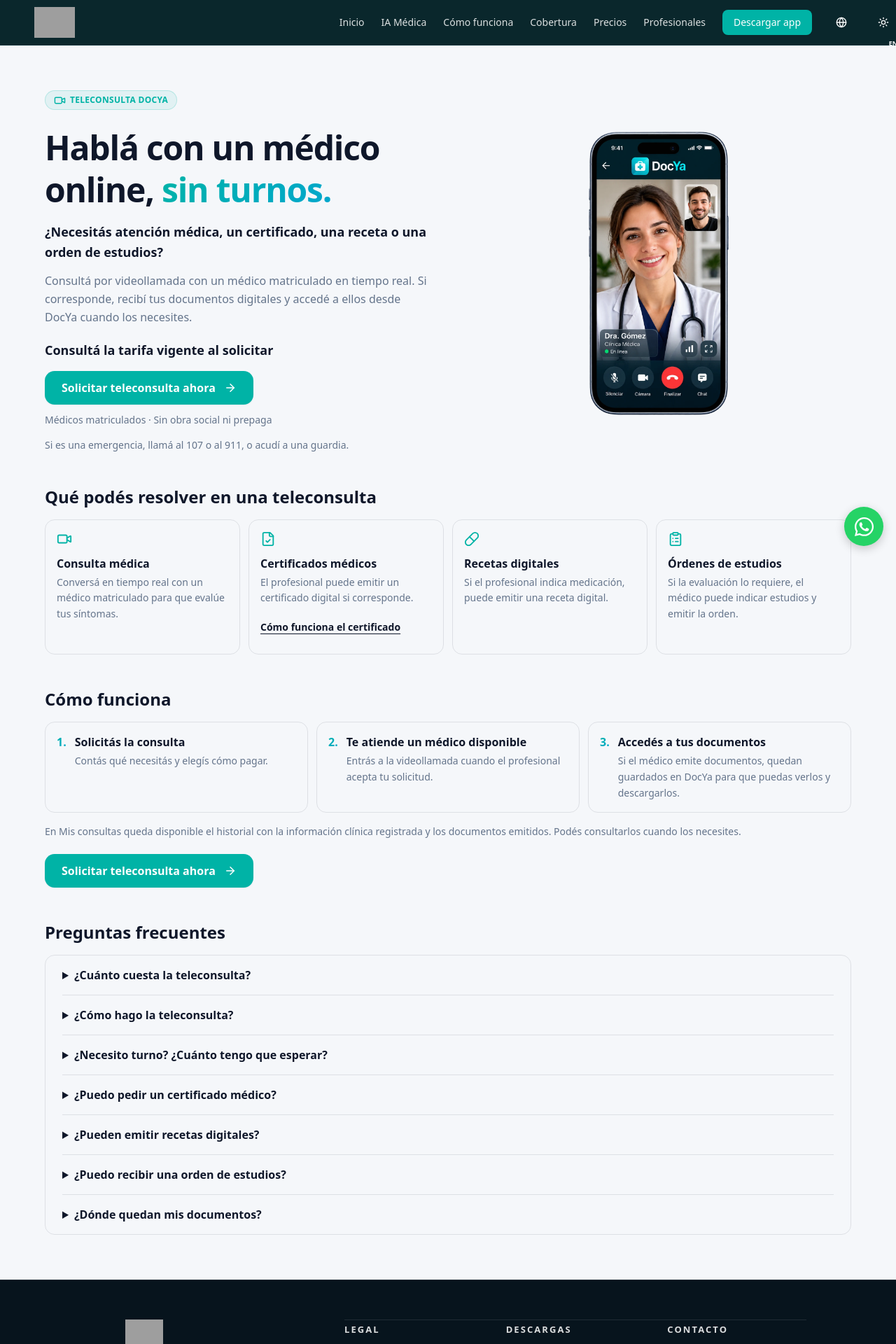
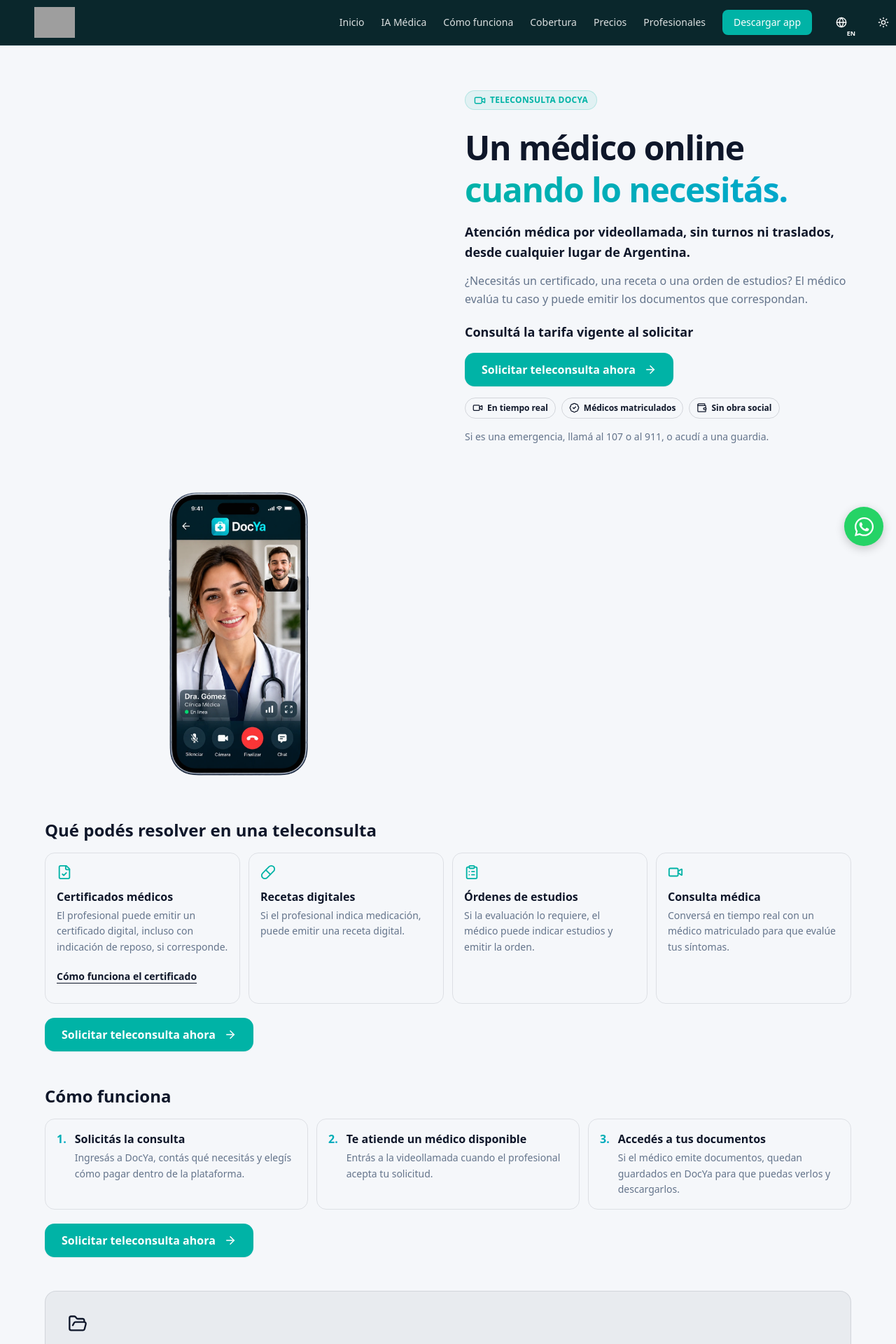
Before and after one commit to facu1391/DocYA, a Next.js app: page /teleconsulta-ads in a window 1280 px wide. Shown: the top 1920 px of the page at 70% size. Built offline with nearby package versions, Linux system fonts and the light colour scheme; no server answers; grey boxes are pictures that could not be loaded.

Commit message:
feat: rediseñar landing de teleconsulta para campañas

```diff
--- a/src/app/teleconsulta-ads/TeleconsultaAds.tsx
+++ b/src/app/teleconsulta-ads/TeleconsultaAds.tsx
@@ -3,21 +3,21 @@
 import Image from "next/image";
 import Link from "next/link";
 import { useEffect, useRef, useState } from "react";
-import { ArrowRight, ClipboardList, FileCheck, Pill, Video } from "lucide-react";
+import { ArrowRight, BadgeCheck, ClipboardList, FileCheck, FolderOpen, Pill, Video, Wallet } from "lucide-react";
 import WhatsAppSupportButton from "@/components/fab/WhatsAppSupportButton";
 import { saveLandingJourney, sendLandingEvent } from "@/lib/marketing/adsLanding";
 
 const benefits = [
-  { icon: Video, title: "Consulta médica", description: "Conversá en tiempo real con un médico matriculado para que evalúe tus síntomas." },
-  { icon: FileCheck, title: "Certificados médicos", description: "El profesional puede emitir un certificado digital si corresponde.", href: "/certificado-medico-online" },
+  { icon: FileCheck, title: "Certificados médicos", description: "El profesional puede emitir un certificado digital, incluso con indicación de reposo, si corresponde.", href: "/certificado-medico-online" },
   { icon: Pill, title: "Recetas digitales", description: "Si el profesional indica medicación, puede emitir una receta digital." },
   { icon: ClipboardList, title: "Órdenes de estudios", description: "Si la evaluación lo requiere, el médico puede indicar estudios y emitir la orden." },
+  { icon: Video, title: "Consulta médica", description: "Conversá en tiempo real con un médico matriculado para que evalúe tus síntomas." },
 ];
 
 const steps = [
   {
     title: "Solicitás la consulta",
-    description: "Contás qué necesitás y elegís cómo pagar.",
+    description: "Ingresás a DocYa, contás qué necesitás y elegís cómo pagar dentro de la plataforma.",
   },
   {
     title: "Te atiende un médico disponible",
@@ -41,6 +41,8 @@ const questions = [
 export default function TeleconsultaAds() {
   const visit = useRef<{ id: string; sent: Promise<boolean> } | null>(null);
   const clickRecorded = useRef(false);
+  const heroAction = useRef<HTMLDivElement>(null);
+  const [showDock, setShowDock] = useState(false);
   const [price, setPrice] = useState<number | null>(null);
 
   function getVisit() {
@@ -61,6 +63,15 @@ export default function TeleconsultaAds() {
       .then(data => { const amount = Number(data?.monto); if (Number.isFinite(amount) && amount > 0) setPrice(amount); })
       .catch(() => {});
     return () => controller.abort();
+  }, []);
+
+  useEffect(() => {
+    if (!heroAction.current || typeof IntersectionObserver === "undefined") return;
+    const observer = new IntersectionObserver(([entry]) => {
+      setShowDock(!entry.isIntersecting && entry.boundingClientRect.bottom <= 0);
+    });
+    observer.observe(heroAction.current);
+    return () => observer.disconnect();
   }, []);
 
   function recordClick() {
@@ -86,15 +97,21 @@ export default function TeleconsultaAds() {
     </Link>
   );
 
-  return <div className="mx-auto grid w-full max-w-[1200px] items-center gap-8 px-6 py-10 md:grid-cols-2 md:gap-12 md:py-16">
+  return <div className="mx-auto grid w-full max-w-[1200px] items-center gap-8 px-5 pb-32 pt-8 sm:px-6 md:grid-cols-2 md:gap-12 md:py-16">
     <div className="order-1">
       <p className="badge-trusted mb-6 w-fit"><Video size={17} aria-hidden="true" /> Teleconsulta DocYa</p>
-      <h1 className="mb-4 text-4xl font-bold leading-tight tracking-tight md:text-5xl">Hablá con un médico online, <span className="highlight-text">sin turnos.</span></h1>
-      <p className="mb-3 text-lg font-semibold leading-relaxed">¿Necesitás atención médica, un certificado, una receta o una orden de estudios?</p>
-      <p className="mb-5 leading-relaxed text-text-muted">Consultá por videollamada con un médico matriculado en tiempo real. Si corresponde, recibí tus documentos digitales y accedé a ellos desde DocYa cuando los necesites.</p>
+      <h1 className="mb-4 text-4xl font-bold leading-tight tracking-tight md:text-5xl">Un médico online <span className="highlight-text">cuando lo necesitás.</span></h1>
+      <p className="mb-3 text-lg font-semibold leading-relaxed">Atención médica por videollamada, sin turnos ni traslados, desde cualquier lugar de Argentina.</p>
+      <p className="mb-5 leading-relaxed text-text-muted">¿Necesitás un certificado, una receta o una orden de estudios? El médico evalúa tu caso y puede emitir los documentos que correspondan.</p>
       <p className="mb-4 min-h-7 text-lg font-semibold" aria-live="polite">{formattedPrice ? `${formattedPrice} por teleconsulta` : "Consultá la tarifa vigente al solicitar"}</p>
-      {requestButton}
-      <p className="mt-3 text-sm text-text-muted">Médicos matriculados · Sin obra social ni prepaga</p>
+      <div ref={heroAction}>{requestButton}</div>
+      <ul className="mt-4 flex flex-wrap gap-2 text-xs font-semibold">
+        {([[Video, "En tiempo real"], [BadgeCheck, "Médicos matriculados"], [Wallet, "Sin obra social"]] as const).map(([BadgeIcon, label]) => {
+          return <li key={label} className="inline-flex items-center gap-1.5 rounded-full border border-current/15 px-2.5 py-1.5">
+            <BadgeIcon size={15} aria-hidden="true" />{label}
+          </li>;
+        })}
+      </ul>
       <p className="mt-4 text-sm text-text-muted">Si es una emergencia, llamá al 107 o al 911, o acudí a una guardia.</p>
     </div>
     <Image src="/how/teleconsulta.webp" alt="Videollamada médica en DocYa" width={580} height={580} sizes="(min-width: 1200px) 550px, (min-width: 768px) 50vw, 85vw" className="order-4 mx-auto h-auto max-h-[440px] w-full object-contain md:order-2" />
@@ -110,6 +127,7 @@ export default function TeleconsultaAds() {
           </li>
         ))}
       </ul>
+      <div className="mt-5">{requestButton}</div>
     </section>
     <section className="order-3 md:order-4 md:col-span-2" aria-labelledby="ads-como-funciona">
       <h2 id="ads-como-funciona" className="mb-4 text-2xl font-semibold">Cómo funciona</h2>
@@ -124,15 +142,22 @@ export default function TeleconsultaAds() {
           </li>
         ))}
       </ol>
-      <p className="mt-4 text-sm leading-relaxed text-text-muted">En Mis consultas queda disponible el historial con la información clínica registrada y los documentos emitidos. Podés consultarlos cuando los necesites.</p>
       <div className="mt-5">{requestButton}</div>
     </section>
-    <section className="order-5 md:col-span-2" aria-labelledby="ads-preguntas">
+    <section className="order-5 rounded-2xl border border-current/10 bg-current/5 p-5 sm:p-8 md:col-span-2" aria-labelledby="ads-documentos">
+      <FolderOpen size={28} className="highlight-text mb-3" aria-hidden="true" />
+      <h2 id="ads-documentos" className="mb-2 text-2xl font-semibold">Tus documentos médicos, siempre a mano</h2>
+      <p className="max-w-2xl leading-relaxed text-text-muted">En Mis consultas queda disponible el historial con la información clínica registrada. Desde tu cuenta podés consultar y descargar los certificados, recetas y órdenes que el profesional haya emitido.</p>
+    </section>
+    <section className="order-6 md:col-span-2" aria-labelledby="ads-preguntas">
       <h2 id="ads-preguntas" className="mb-4 text-2xl font-semibold">Preguntas frecuentes</h2>
       <div className="divide-y divide-current/10 rounded-xl border border-current/10 px-4 sm:px-6">
         {[
           { question: "¿Cuánto cuesta la teleconsulta?", answer: formattedPrice ? `La tarifa vigente es de ${formattedPrice}. Podés revisar el importe antes de pagar.` : "Vas a ver la tarifa vigente en el flujo de solicitud antes de pagar." },
           ...questions,
+          { question: "¿Necesito obra social o prepaga?", answer: "No. Podés solicitar una teleconsulta particular sin obra social ni prepaga." },
+          { question: "¿Puedo consultar desde cualquier provincia?", answer: "Sí, podés solicitar atención por videollamada desde cualquier lugar de Argentina, según disponibilidad." },
+          { question: "¿Qué pasa si no hay un médico disponible?", answer: "DocYa te muestra el estado de la búsqueda. Si nadie acepta, podés volver a intentar o contactar a soporte si tenés dudas sobre tu solicitud." },
         ].map(({ question, answer }) => (
           <details key={question} className="py-3">
             <summary className="cursor-pointer py-1 font-semibold">{question}</summary>
@@ -141,6 +166,18 @@ export default function TeleconsultaAds() {
         ))}
       </div>
     </section>
-    <WhatsAppSupportButton adsLanding />
+    <section className="order-7 rounded-2xl border border-current/10 p-5 sm:p-8 md:col-span-2" aria-labelledby="ads-solicitar">
+      <h2 id="ads-solicitar" className="mb-2 text-2xl font-semibold">Solicitá atención cuando la necesites</h2>
+      <p className="mb-5 text-text-muted">DocYa busca un médico disponible en el momento. La atención es por videollamada.</p>
+      {requestButton}
+    </section>
+    {showDock && <div className="fixed inset-x-0 bottom-0 z-40 border-t border-current/15 bg-background px-4 pt-2 pb-[max(0.5rem,env(safe-area-inset-bottom))] md:hidden">
+      <Link href="/pedir" onClick={recordClick} className="btn-primary flex min-h-12 w-full items-center justify-center gap-2 rounded-xl px-3 font-semibold">
+        Solicitar teleconsulta <ArrowRight size={17} aria-hidden="true" />
+      </Link>
+    </div>}
+    <div className={showDock ? "max-md:[&>a]:bottom-[calc(4.5rem+env(safe-area-inset-bottom))]!" : undefined}>
+      <WhatsAppSupportButton adsLanding />
+    </div>
   </div>;
 }
--- a/src/components/layouts/Navbar.tsx
+++ b/src/components/layouts/Navbar.tsx
@@ -19,6 +19,7 @@ const DOCYA_LOGO_URL = "https://res.cloudinary.com/dqsacd9ez/image/upload/v17889
 export default function Navbar() {
   const { theme, setTheme } = useTheme();
   const pathname = usePathname() ?? "";
+  const useCompactNav = pathname === "/" || pathname === "/teleconsulta-ads";
   const searchParams = useSearchParams();
   const router = useRouter();
 
@@ -119,7 +120,7 @@ export default function Navbar() {
           </Link>
 
           {/* Desktop nav */}
-          <div className={`${pathname === "/" ? "hidden lg:flex" : "hidden md:flex"} items-center gap-6 text-sm font-medium`}>
+          <div className={`${useCompactNav ? "hidden lg:flex" : "hidden md:flex"} items-center gap-6 text-sm font-medium`}>
             {isPublicAudience ? (
               <>
                 <a href="#inicio" className={publicSectionCls}>
@@ -150,7 +151,7 @@ export default function Navbar() {
                   variant="ghost"
                   size="icon"
                   onClick={() => setLocale(locale === "es" ? "en" : "es")}
-                  className={`text-white hover:bg-white/10 cursor-pointer ${pathname === "/" ? "relative" : ""}`}
+                  className={`text-white hover:bg-white/10 cursor-pointer ${useCompactNav ? "relative" : ""}`}
                   aria-label={locale === "es" ? "Switch to English" : "Cambiar a Español"}
                   title={locale === "es" ? "English" : "Español"}
                 >
@@ -218,7 +219,7 @@ export default function Navbar() {
           </div>
 
           {/* Mobile toggles */}
-          <div className={`${pathname === "/" ? "lg:hidden" : "md:hidden"} flex items-center gap-2`}>
+          <div className={`${useCompactNav ? "lg:hidden" : "md:hidden"} flex items-center gap-2`}>
             <Button
               variant="ghost"
               size="icon"
@@ -260,7 +261,7 @@ export default function Navbar() {
         {!isPublicAudience && (
           <div
             className={[
-              `${pathname === "/" ? "lg:hidden" : "md:hidden"} overflow-hidden transition-[max-height] duration-300`,
+              `${useCompactNav ? "lg:hidden" : "md:hidden"} overflow-hidden transition-[max-height] duration-300`,
               open ? "max-h-96" : "max-h-0",
             ].join(" ")}
           >
@@ -303,7 +304,7 @@ export default function Navbar() {
         {isPublicAudience && (
           <div
             className={[
-              `${pathname === "/" ? "lg:hidden" : "md:hidden"} overflow-hidden transition-[max-height] duration-300`,
+              `${useCompactNav ? "lg:hidden" : "md:hidden"} overflow-hidden transition-[max-height] duration-300`,
               open ? "max-h-[420px]" : "max-h-0",
             ].join(" ")}
           >
```
